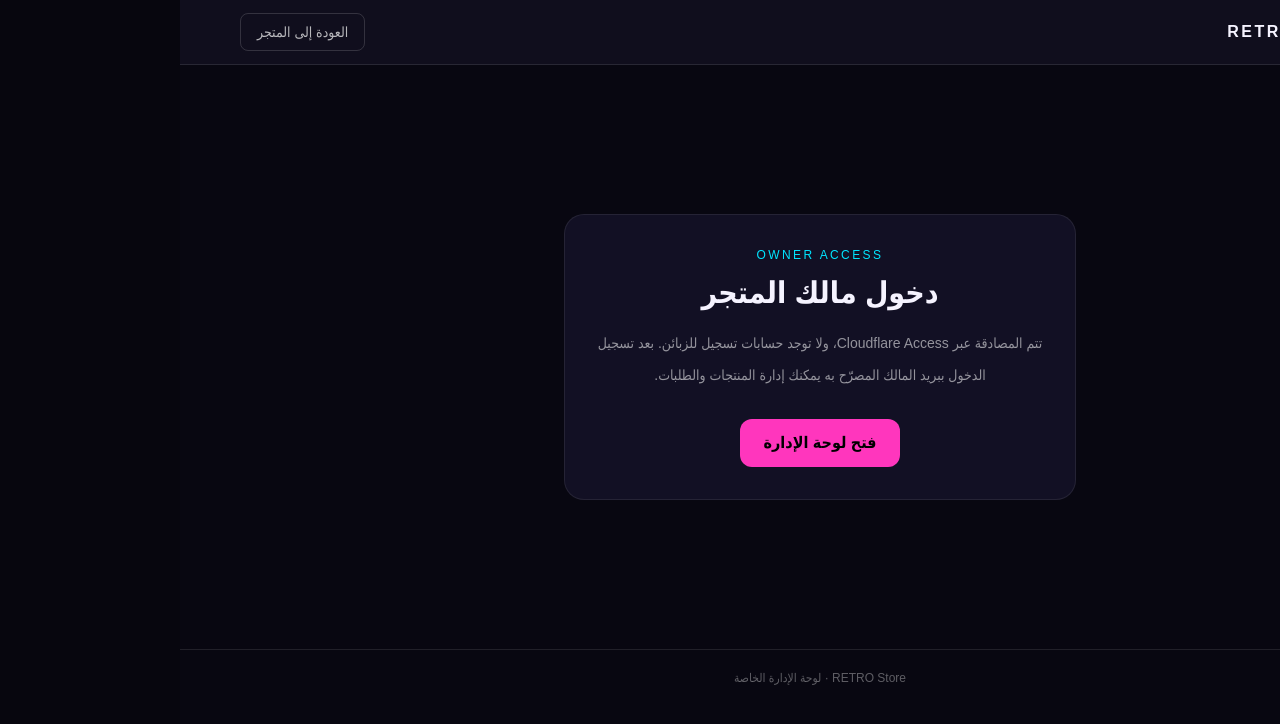
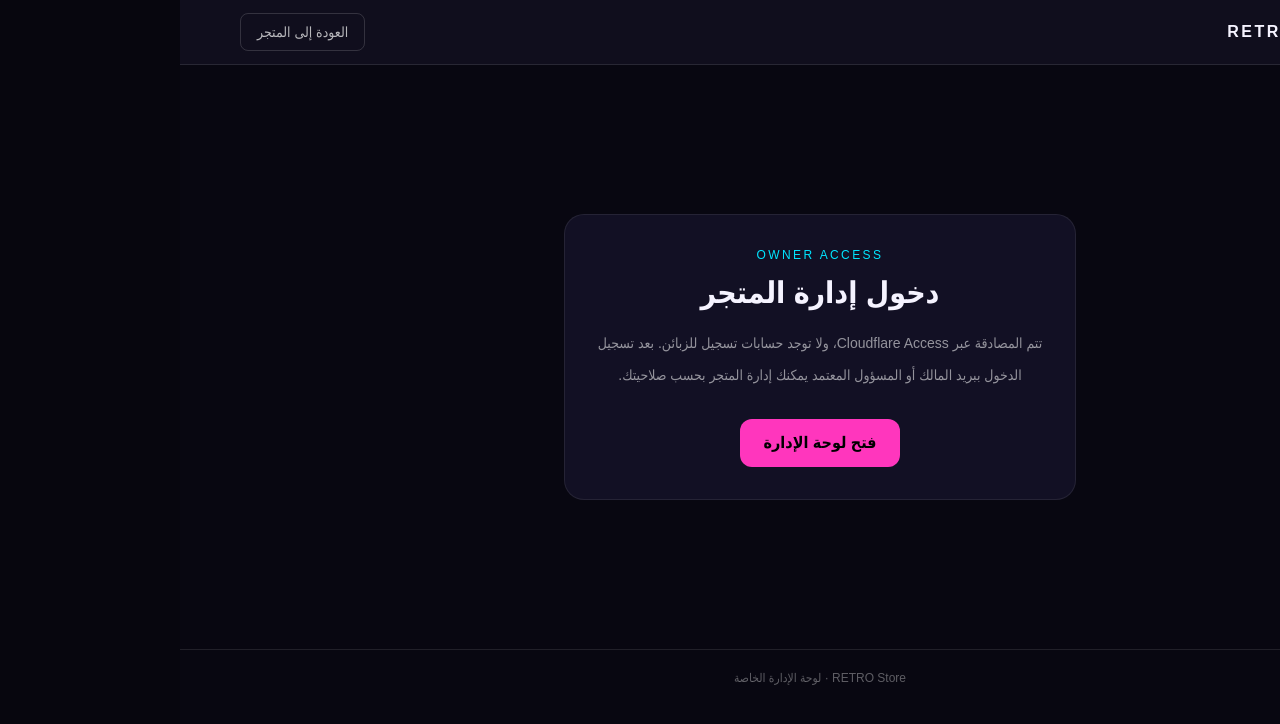
Before and after one commit to TEaG3/Retro, a Next.js app: page /admin/login in a window 1280 px wide. Shown: the top 724 px of the page. Built offline with nearby package versions, Linux system fonts and the light colour scheme.

Commit message:
fix: clarify admin access for owner and approved managers

```diff
--- a/app/admin/login/page.tsx
+++ b/app/admin/login/page.tsx
@@ -4,8 +4,8 @@ export default function AdminLoginPage() {
   return <section className="container grid min-h-[65vh] place-items-center py-16">
     <div className="panel w-full max-w-lg p-8 text-center">
       <p className="text-xs tracking-[.2em] text-retro-cyan">OWNER ACCESS</p>
-      <h1 className="mt-3 text-3xl font-black">دخول مالك المتجر</h1>
-      <p className="mt-4 text-sm leading-8 text-white/55">تتم المصادقة عبر Cloudflare Access، ولا توجد حسابات تسجيل للزبائن. بعد تسجيل الدخول ببريد المالك المصرّح به يمكنك إدارة المنتجات والطلبات.</p>
+      <h1 className="mt-3 text-3xl font-black">دخول إدارة المتجر</h1>
+      <p className="mt-4 text-sm leading-8 text-white/55">تتم المصادقة عبر Cloudflare Access، ولا توجد حسابات تسجيل للزبائن. بعد تسجيل الدخول ببريد المالك أو المسؤول المعتمد يمكنك إدارة المتجر بحسب صلاحيتك.</p>
       <Link href="/admin" className="mt-7 inline-block rounded-xl bg-retro-pink px-6 py-3 font-bold text-black">فتح لوحة الإدارة</Link>
     </div>
   </section>;
```
